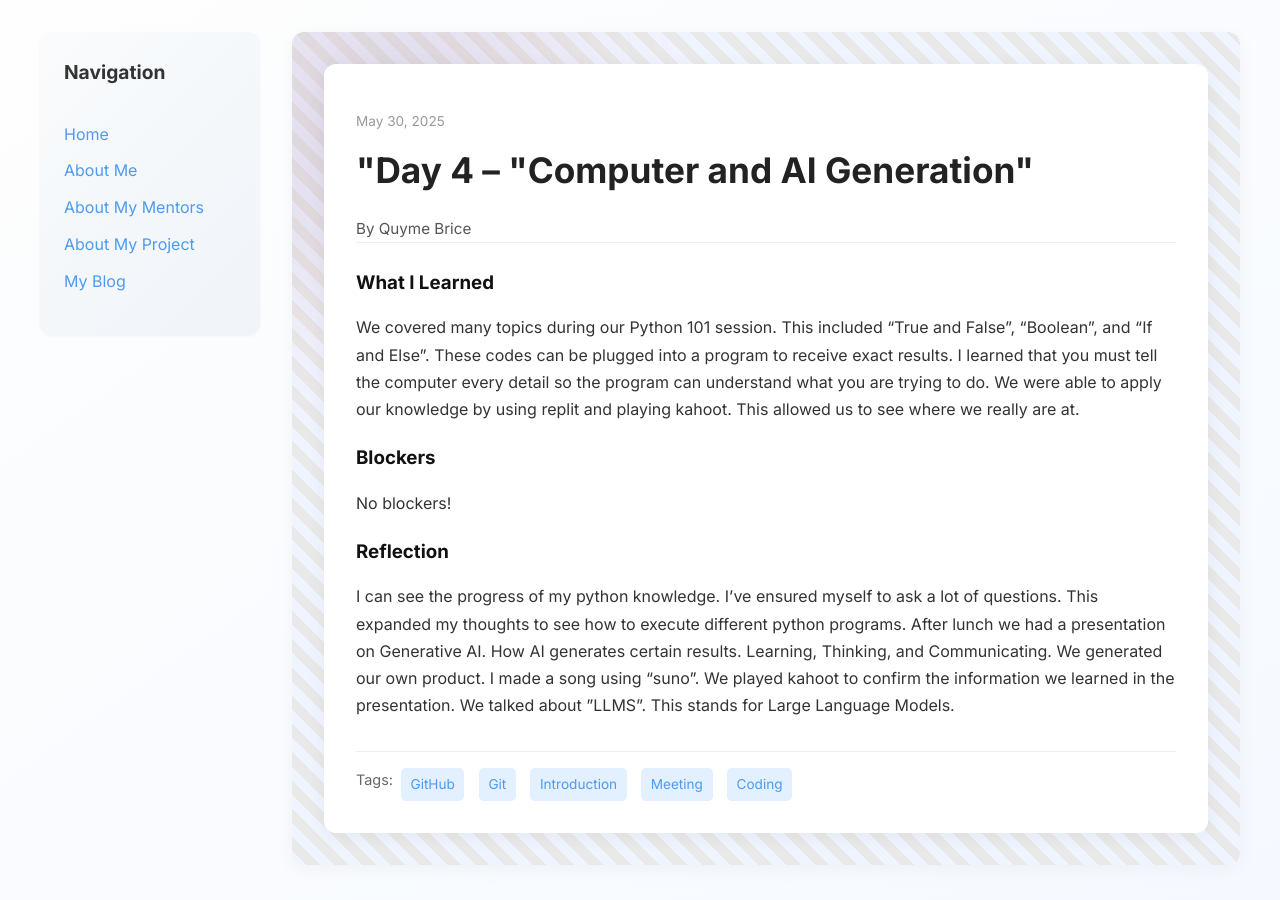
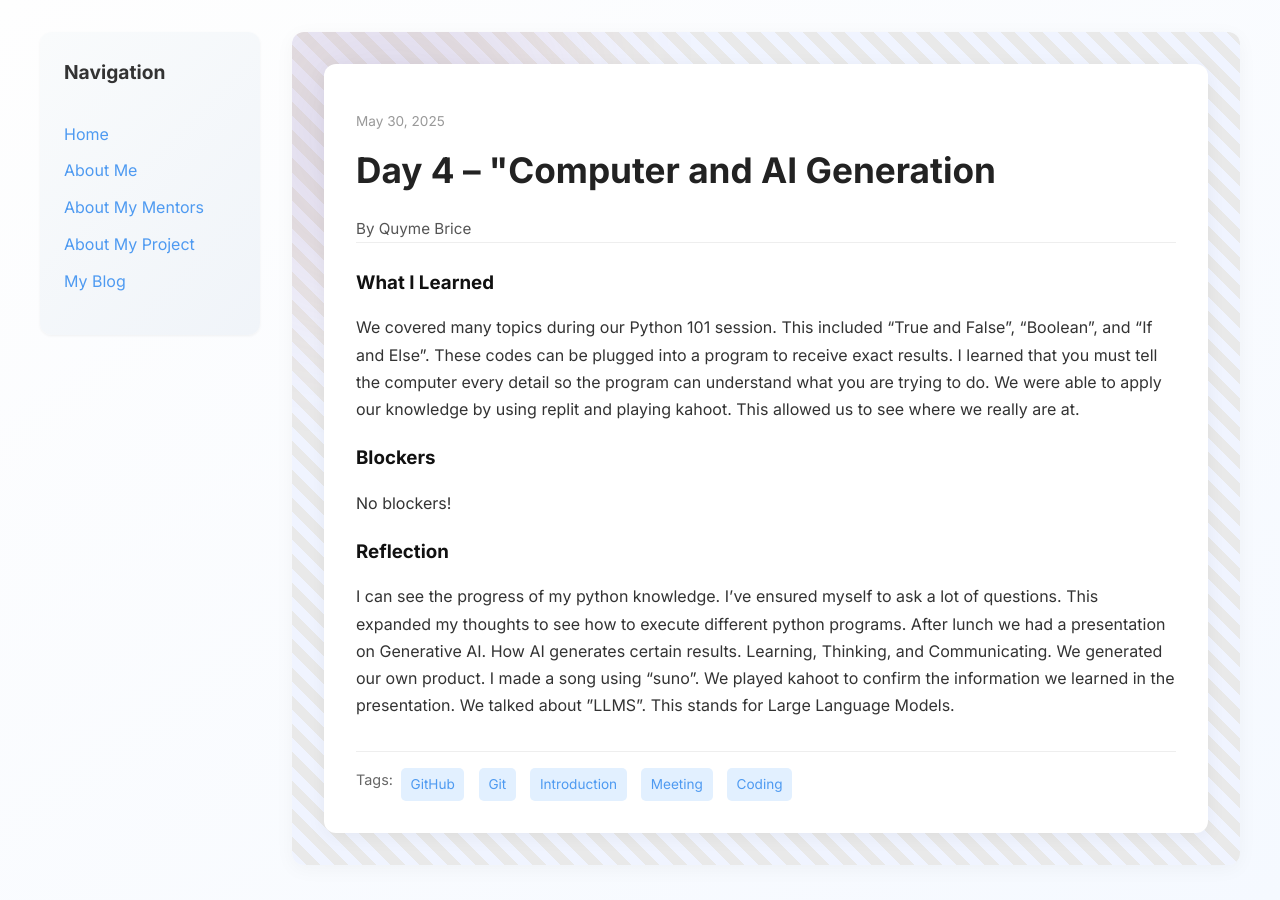
Before and after one commit to Qubri2/Qubri2.github.io, a Jekyll site: the page built from _posts/2025-05-30-day-4.md, in a window 1280 px wide. Built offline with Jekyll 4.4.1, drawn with Linux system fonts in a browser that asks for light colours.

Commit message:
Update 2025-05-30-day-4.md

```diff
--- a/_posts/2025-05-30-day-4.md
+++ b/_posts/2025-05-30-day-4.md
@@ -1,6 +1,6 @@
 ---
 layout: post
-title: '"Day 4 – "Computer and AI Generation"'
+title: 'Day 4 – "Computer and AI Generation'
 date: 2025-05-30
 author: Quyme Brice
 permalink: /day4.html
```
